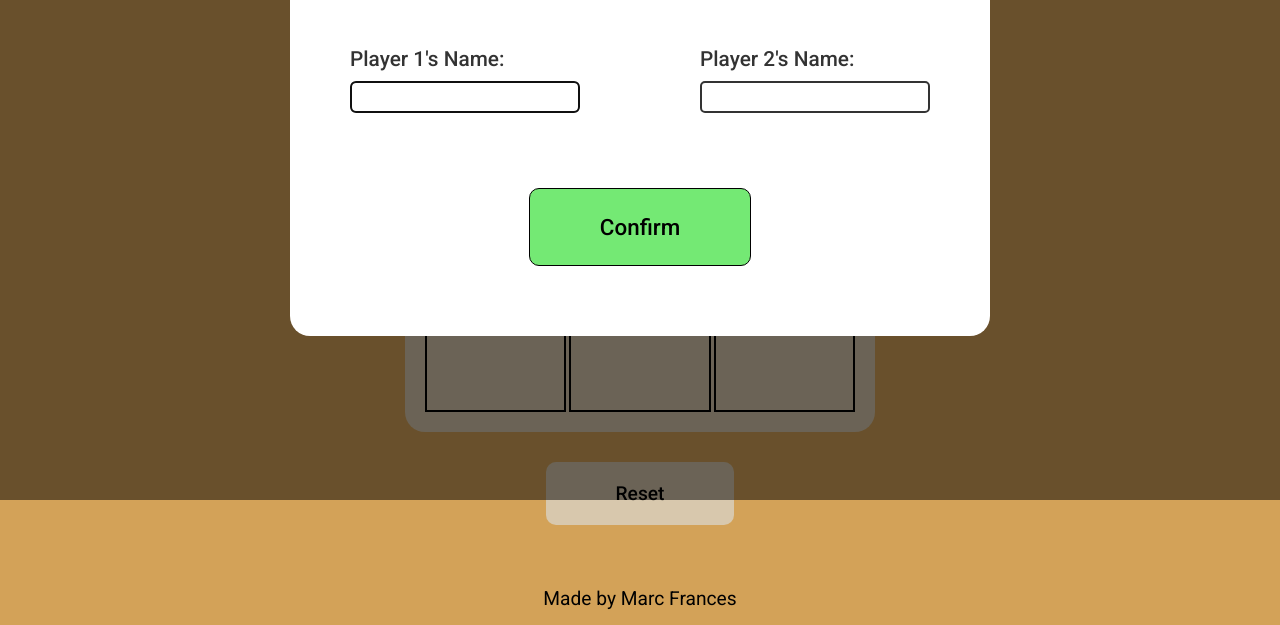
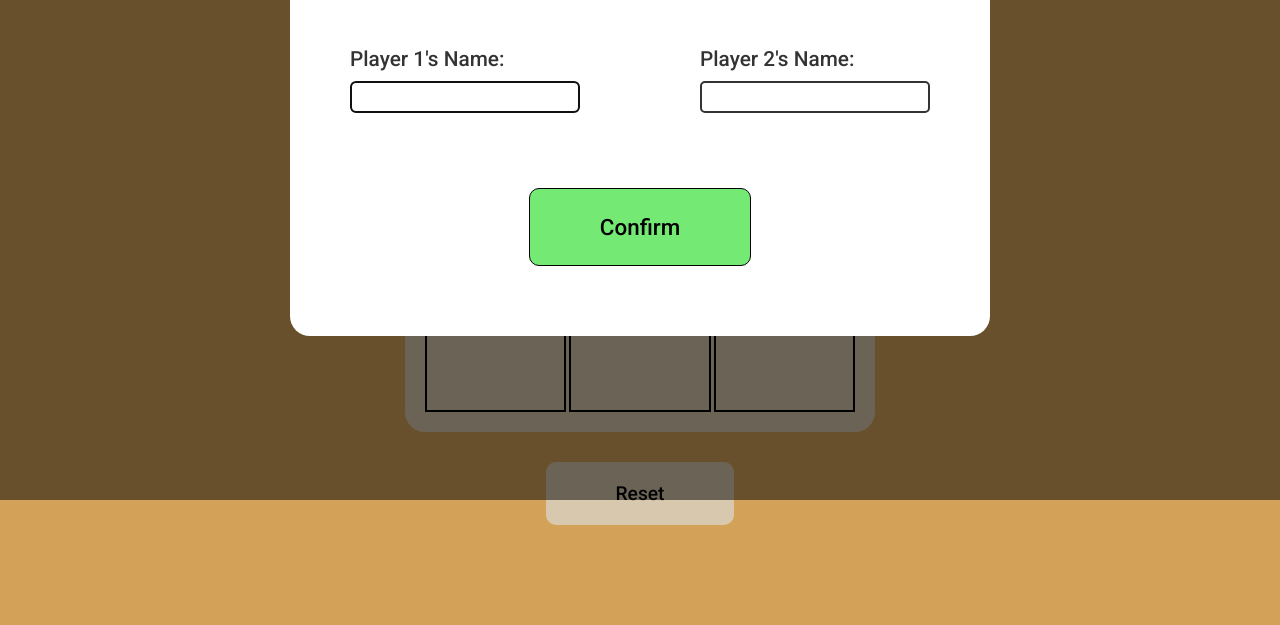
Before and after one commit to manikantanallagonda07/tic-tac-toe, a plain HTML site: page index.html in a window 1280 px wide. Shown: the part 300-925 px from the top of the page. Drawn offline with Linux system fonts and the light colour scheme.

Commit message:
Update index.html

```diff
--- a/index.html
+++ b/index.html
@@ -47,8 +47,6 @@
         <h1>Player X Wins!</h1>
     </dialog>
 
-    <footer>
-        <p>Made by Marc Frances</p>
-    </footer>
+
 </body>
 </html>
```
